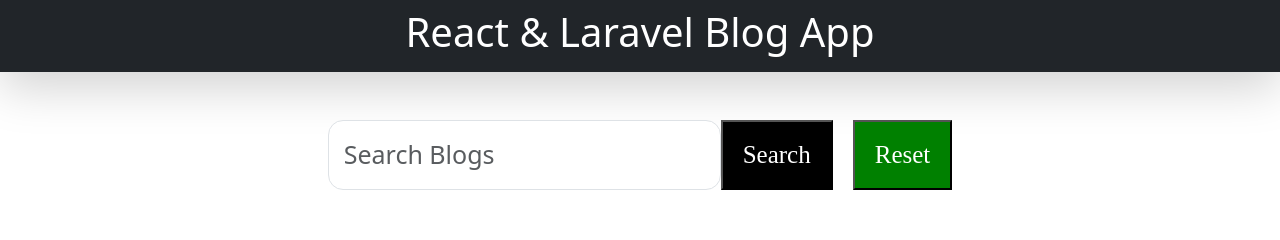
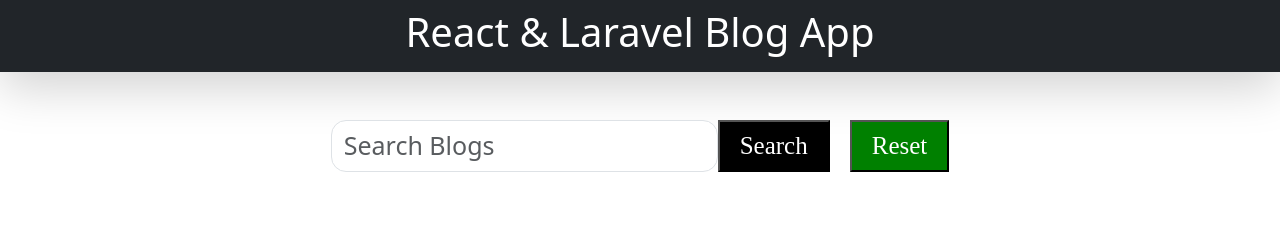
Before and after one commit to NischalShrestha07/React-Laravel-Blog-App-Frontend-, a React (Vite) app: page / in a window 1280 px wide. Shown: the top 240 px of the page. Built offline with nearby package versions, Linux system fonts and the light colour scheme; no server answers; the HTML template or start-up script is replaced by a standard one.

Commit message:
Blog App Frontend

```diff
--- a/src/components/Blogs.jsx
+++ b/src/components/Blogs.jsx
@@ -34,7 +34,7 @@
             <div className="d-flex justify-content-center pt-5 mb-4 " >
                 <form onSubmit={(e) => searchBlogs(e)}>
                     <div style={{ display: 'flex' }}>
-                        <input style={{ padding: '15px', fontSize: '25px', borderRadius: '15px' }} type="text" value={keyword} onChange={(e) => setKeyword(e.target.value)} className='form-control' placeholder='Search Blogs' />
+                        <input style={{ padding: '1 5px', fontSize: '25px', borderRadius: '15px' }} type="text" value={keyword} onChange={(e) => setKeyword(e.target.value)} className='form-control' placeholder='Search Blogs' />
                         <button style={{ background: 'black', color: 'white', padding: '1px 20px', fontFamily: 'cursive', fontSize: '25px' }}>Search</button>
 
                         <button style={{ marginLeft: "20px", background: 'green', color: 'white', padding: '1px 20px', fontFamily: 'cursive', fontSize: '25px' }} onClick={() => resetSearch()}>Reset</button>
```
